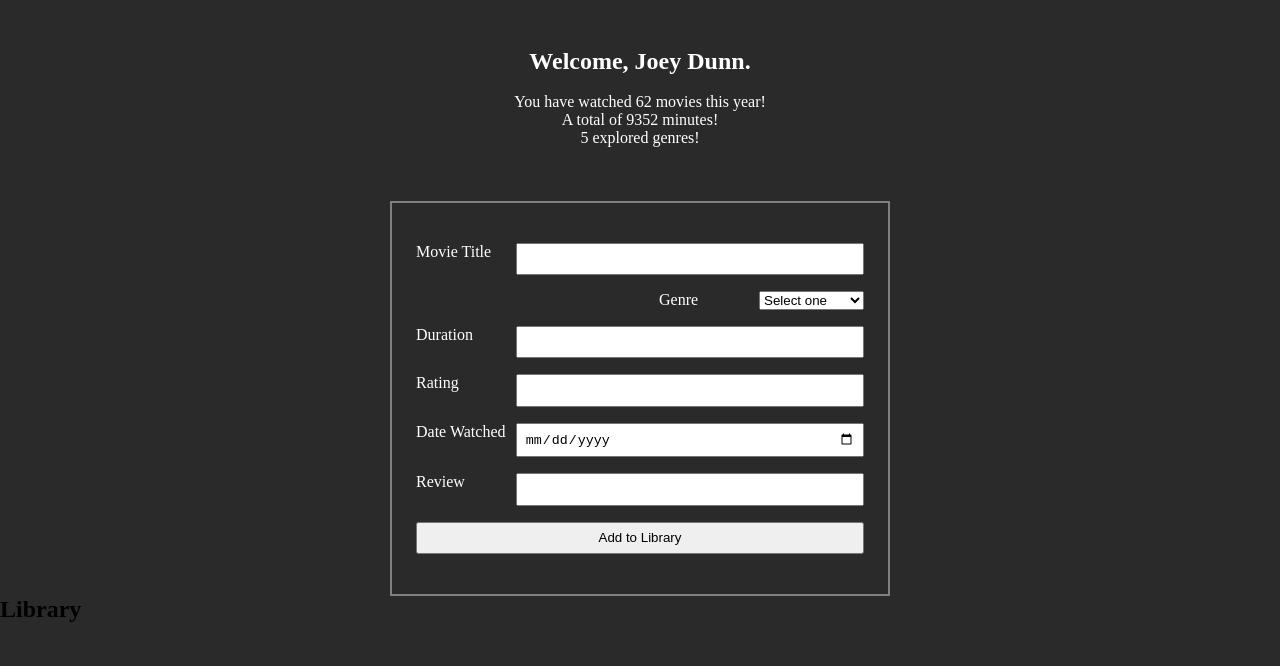
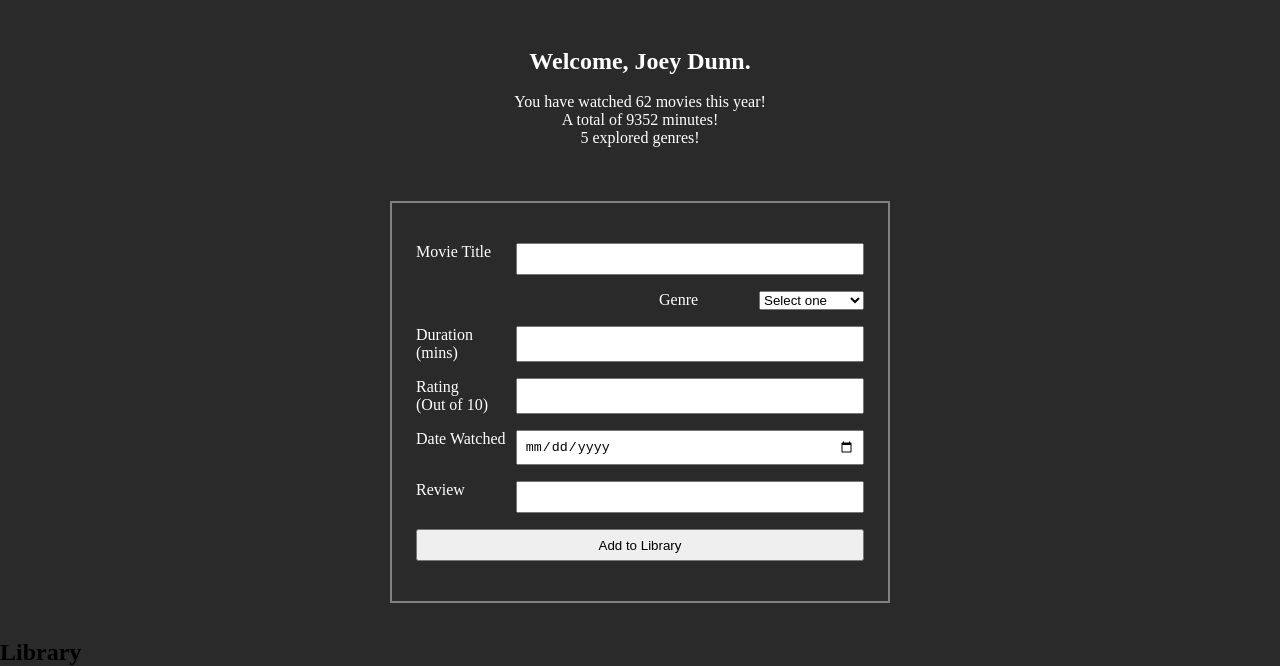
Before and after one commit to aole5840/aole5840-tracker, a website: page public/index.html in a window 1280 px wide. Shown: the part 1234-1900 px from the top of the page. Before the commit the page ends 1857 px from the top, so only its background shows below. Drawn offline with Linux system fonts and the light colour scheme.

Commit message:
"div for library section"

```diff
--- a/public/index.html
+++ b/public/index.html
@@ -82,7 +82,7 @@
                 </div>
 
                 <div class="form-row">
-                    <label for="movieDuration">Duration</label>
+                    <label for="movieDuration">Duration (mins) </label>
                     <input
                         type="number"
                         name="movieDuration"
@@ -91,7 +91,7 @@
                     >
                 </div>
                 <div class="form-row">
-                    <label for="movieRating">Rating</label>
+                    <label for="movieRating">Rating <br /> (Out of 10) </label>
                     <input
                         type="number"
                         name="movieRating"
@@ -124,8 +124,12 @@
             </form>
         </div>
 
-        <h2>Library</h2>
-        <ul id="movielist"></ul>
+        <br /><br />
+
+        <div id="librarySection">
+            <h2>Library</h2>
+            <ul id="movielist"></ul>
+        </div>
 
         <script src="script.js"></script>
     </body>
```
